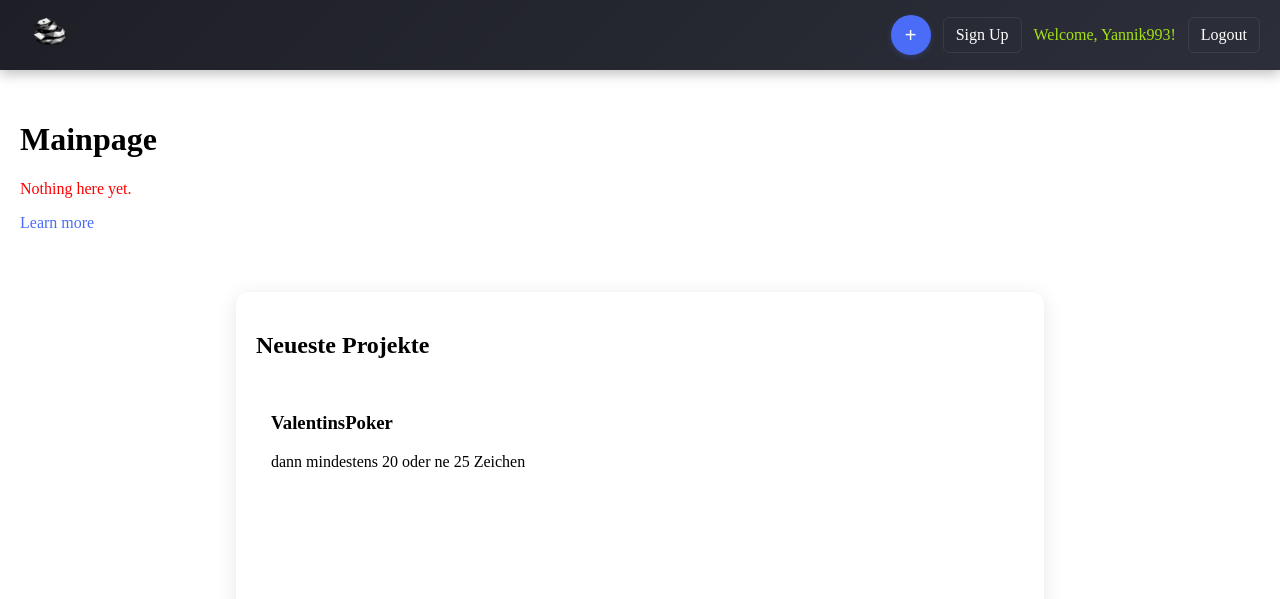
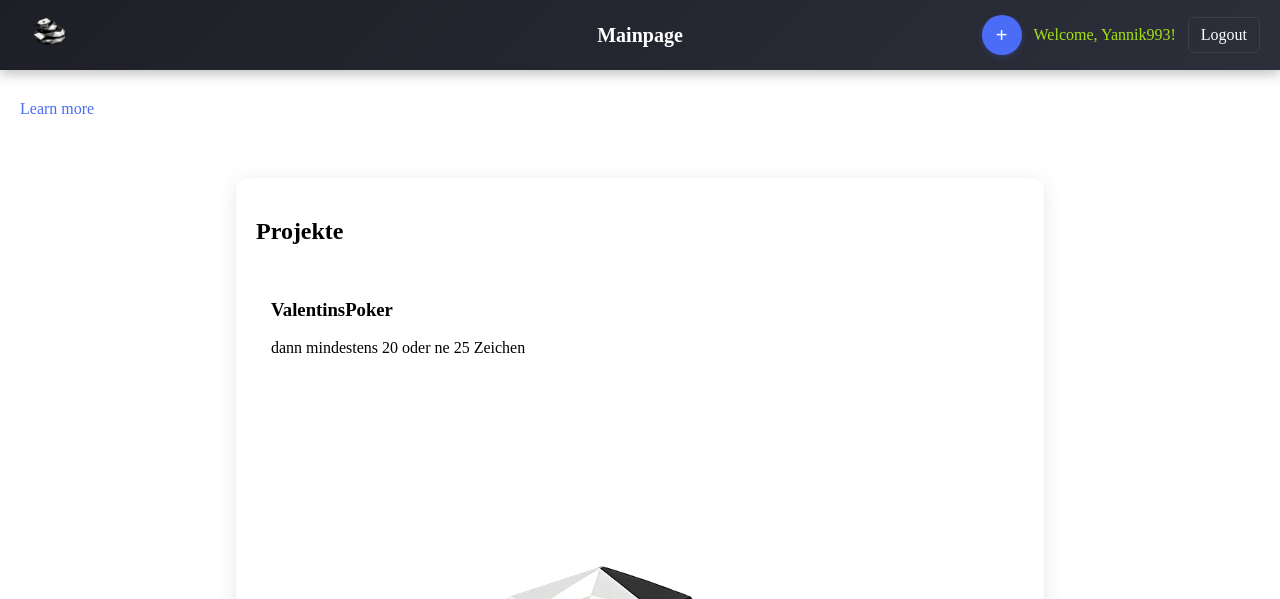
Before and after one commit to DerKarottenmann/Roffl, a Flask app: page / in a window 1280 px wide. Shown: the top 599 px of the page. Run offline with Flask 3, Linux system fonts and the light colour scheme; a user stored in the database is signed in; data comes from the database, SQL or seed files in the repository.

Commit message:
4April2026

```diff
--- a/app.py
+++ b/app.py
@@ -15,22 +15,14 @@ import secrets
 app.secret_key = secrets.token_hex(32)
 
 
-
-Users = {
-    'yannik': {
-        'name': 'Ben Jahu ',
-        'email': 'jahu@example.com'
-    }
-}
-
 @app.route('/')
 def Mainpage():
     entries = Entry.query.order_by(Entry.created_at.desc()).limit(10).all()
-    return render_template('index.html', entries=entries)
+    return render_template('index.html', entries=entries, title="Mainpage")
 
 @app.route('/description')
 def description():
-    return render_template('description.html')
+    return render_template('description.html', title="Description")
 
 @app.route('/create', methods=['GET', 'POST'])
 def create():
@@ -55,7 +47,7 @@ def create():
 
         return redirect(url_for('Mainpage'))
 
-    return render_template('create.html')
+    return render_template('create.html', title="Create New Entry")
 
 
 @app.route('/signup', methods=['GET', 'POST'])
@@ -81,7 +73,7 @@ def signup():
 
         return "Signup successful! User saved to database."
 
-    return render_template('signup.html')
+    return render_template('signup.html', title="Signup")
 
 
 @app.route('/login', methods=['GET', 'POST'])
@@ -102,13 +94,13 @@ def login():
         else:
             return "Invalid username or password."
 
-    return render_template('login.html')
+    return render_template('login.html', title="Login")
 
 
 @app.route('/logout')
 def logout():
     session.clear()
-    return render_template('logout.html')
+    return render_template('logout.html', title="Logout")
 
 
 @app.route('/image/<int:image_id>')
--- a/static/style/main.css
+++ b/static/style/main.css
@@ -1,7 +1,7 @@
 .test {
     color: red;
 }
-
+/* Grundlegende Reset-Styles */
 html, body {
     height: 100%;
     margin: 0;
@@ -26,7 +26,7 @@ html, body {
 
 
 
-
+/* Taskleiste */
 .top_panel {
     width: 100%;
     height: 70px;
@@ -43,21 +43,21 @@ html, body {
     box-sizing: border-box; /* wichtig, damit padding nicht die Breite sprengt */
 }
 
-
+/* Logo in der Taskleiste */
 .top_panel .logo {
     height: 60px; /* passt in die Leiste */
     width: auto;
     color: #ffffff;
 }
 
-
+/* Rechtsgruppierung in der Taskleiste */
 .top_panel .top_actions {
     display: flex;
     gap: 12px;
     align-items: center;
     color: #a4e115;
 }
-
+/* Erstellen-Button in der Taskleiste */
 .top_panel .create_button {
     background-color: #4a6cf7;
     color: white;
@@ -67,20 +67,20 @@ html, body {
     display: inline-flex;
     align-items: center;
     justify-content: center;
-    border-radius: 50%; /* round icon-like button */
+    border-radius: 50%;
     cursor: pointer;
     font-size: 20px;
     line-height: 1;
     transition: transform 0.12s ease, box-shadow 0.12s ease;
     box-shadow: 0 2px 6px rgba(74, 108, 247, 0.25);
 }
-
+/* Hover-Effekt für den Erstellen-Button */
 .top_panel .create_button:hover {
     transform: translateY(-1px);
     box-shadow: 0 6px 18px rgba(74, 108, 247, 0.2);
 }
 
-/* Style the signup link only when it's in the top bar */
+/* Schöner Link in der Taskleiste */
 .top_panel .prlink {
     color: #ffffff;
     background: transparent;
@@ -89,9 +89,22 @@ html, body {
     border: 1px solid rgba(255,255,255,0.08);
     transition: background-color 0.15s ease, color 0.15s ease;
 }
-
+/* Hover-Effekt für Links in der Taskleiste */
 .top_panel .prlink:hover {
     background-color: rgba(255,255,255,0.06);
+}
+/* Zentrierung der Seitentitel */
+.top_panel .page-title {
+    position: absolute;
+    left: 50%;
+    transform: translateX(-50%);
+    color: #ffffff;
+    font-size: 20px;
+    font-weight: 600;
+}
+/* Platzhalter rechts, damit die Mitte immer zentriert bleibt */
+.top_panel .right-space {
+    width: 60px; /* Logobreite */
 }
 
 
@@ -101,10 +114,10 @@ html, body {
 
 
 
-
+/* Hauptinhalt */
 .content {
     padding: 20px;
-    margin-top: 80px; /* Platz für die fixe obere Leiste */
+    margin-top: 80px; /*Platz für taskleiste */
 }
 
 /* responsivePart */
@@ -132,7 +145,7 @@ html, body {
 
 
 
-
+/* Auth-Seite */
 .auth-container {
     display: flex;
     justify-content: center;
@@ -141,7 +154,7 @@ html, body {
     padding: 20px;
     background: #f5f5f5;
 }
-
+/* Überschrift */
 .auth-container form {
     background: white;
     padding: 28px 32px;
@@ -153,19 +166,19 @@ html, body {
     flex-direction: column;
     gap: 18px;
 }
-
+/* Gruppierung von Label + Input */
 .auth-container form div {
     display: flex;
     flex-direction: column;
     gap: 6px;
 }
-
+/* Labels */
 .auth-container label {
     font-size: 14px;
     font-weight: 600;
     color: #333;
 }
-
+/* Inputs */
 .auth-container input {
     padding: 10px 12px;
     border: 1px solid #ccc;
@@ -173,13 +186,13 @@ html, body {
     font-size: 15px;
     transition: border-color 0.2s, box-shadow 0.2s;
 }
-
+/* Fokus-Effekt für Inputs */
 .auth-container input:focus {
     border-color: #4a90e2;
     box-shadow: 0 0 0 3px rgba(74,144,226,0.25);
     outline: none;
 }
-
+/* Submit Button */
 .auth-container button {
     margin-top: 10px;
     padding: 12px;
@@ -192,11 +205,11 @@ html, body {
     cursor: pointer;
     transition: background 0.2s, transform 0.1s;
 }
-
+/* Hover-Effekt */
 .auth-container button:hover {
     background: #3b7ac2;
 }
-
+/* Aktiver Zustand (z.B. Klicken) */
 .auth-container button:active {
     transform: scale(0.97);
 }
@@ -205,7 +218,7 @@ html, body {
 
 
 
-
+/* Login-Seite */
 .login-container {
     display: flex;
     flex-direction: column;
@@ -215,14 +228,14 @@ html, body {
     padding: 20px;
     background: #f5f5f5;
 }
-
+/* Überschrift */
 .login-container h2 {
     margin-bottom: 18px;
     font-size: 22px;
     font-weight: 700;
     color: #333;
 }
-
+/* Formular */
 .login-container form {
     background: white;
     padding: 28px 32px;
@@ -234,13 +247,13 @@ html, body {
     flex-direction: column;
     gap: 16px;
 }
-
+/* Labels */
 .login-container label {
     font-size: 14px;
     font-weight: 600;
     color: #333;
 }
-
+/* Inputs */
 .login-container input[type="text"],
 .login-container input[type="password"] {
     padding: 10px 12px;
@@ -249,14 +262,14 @@ html, body {
     font-size: 15px;
     transition: border-color 0.2s, box-shadow 0.2s;
 }
-
+/* Fokus-Effekt für Inputs */
 .login-container input[type="text"]:focus,
 .login-container input[type="password"]:focus {
     border-color: #4a90e2;
     box-shadow: 0 0 0 3px rgba(74,144,226,0.25);
     outline: none;
 }
-
+/* Submit Button */
 .login-container input[type="submit"] {
     margin-top: 10px;
     padding: 12px;
@@ -269,23 +282,23 @@ html, body {
     cursor: pointer;
     transition: background 0.2s, transform 0.1s;
 }
-
+/* Hover-Effekt */
 .login-container input[type="submit"]:hover {
     background: #3b7ac2;
 }
-
+/* Aktiver Zustand (z.B. Klicken) */
 .login-container input[type="submit"]:active {
     transform: scale(0.97);
 }
 
-
+/* Link unter dem Formular */
 .create-container {
     display: flex;
     flex-direction: column;      /* H1 über dem Formular */
     justify-content: flex-start; /* Inhalt beginnt oben */
     align-items: center;
     min-height: 80vh;
-    padding: 60px 20px 40px;     /* oben mehr Platz, unten etwas Luft */
+    padding: 60px 20px 40px;     /* oben mehr Platz, unten etwas platz */
     background: #f5f5f5;
 }
 
--- a/templates/base.html
+++ b/templates/base.html
@@ -12,17 +12,23 @@
     <!-- Taskleiste -->
     <div class="top_panel">
         <a href="{{ url_for('Mainpage') }}">
-        <img class="logo" src="{{ url_for('static', filename='images/logo.png') }}" alt="Roffl Logo">
+            <img class="logo" src="{{ url_for('static', filename='images/logo.png') }}" alt="Roffl Logo">
         </a>
+
+        <div class="page-title">
+            {{ title }}
+        </div>
+
+        <div class="right-space"></div>
 
         <!-- rechtsgruppierung -->
         <div class="top_actions">
             <button class="create_button" onclick="window.location.href='/create'" aria-label="Create">+</button>
-            <a class="prlink" href="{{ url_for('signup') }}">Sign Up</a>
             {% if session.logged_in %}
                 <span>Welcome, {{ session.username }}!</span>
                 <a class="prlink" href="{{ url_for('logout') }}">Logout</a>
             {% else %}
+                <a class="prlink" href="{{ url_for('signup') }}">Sign Up</a>
                 <a class="prlink" href="{{ url_for('login') }}">Login</a>
             {% endif %}
         </div>
--- a/templates/create.html
+++ b/templates/create.html
@@ -13,7 +13,6 @@
 <div class="create-container">
 
     <form method="POST" action="{{ url_for('create') }}" enctype="multipart/form-data">
-        <h1>Create</h1>
         <label for="title">Title:</label>
         <input type="text" id="title" name="title" required>
         <br>
--- a/templates/description.html
+++ b/templates/description.html
@@ -5,7 +5,6 @@
 
 {% block content %}
 <div class="content">
-    <h1>Description</h1>
     <p>s. Obsidian</p>
     <a class="prlink" href="{{ url_for('Mainpage') }}">Go back to homepage</a>
 </div>
--- a/templates/index.html
+++ b/templates/index.html
@@ -4,13 +4,11 @@
 
 {% block content %}
 <div class="content">
-    <h1>Mainpage</h1>
-    <p class="test">Nothing here yet.</p>
     <a class="prlink" href="{{ url_for('description') }}">Learn more</a>
 </div>
 
 <div class="feed-container">
-    <h2>Neueste Projekte</h2>
+    <h2>Projekte</h2>
 
     {% for entry in entries %}
         <div class="feed-item">
```
